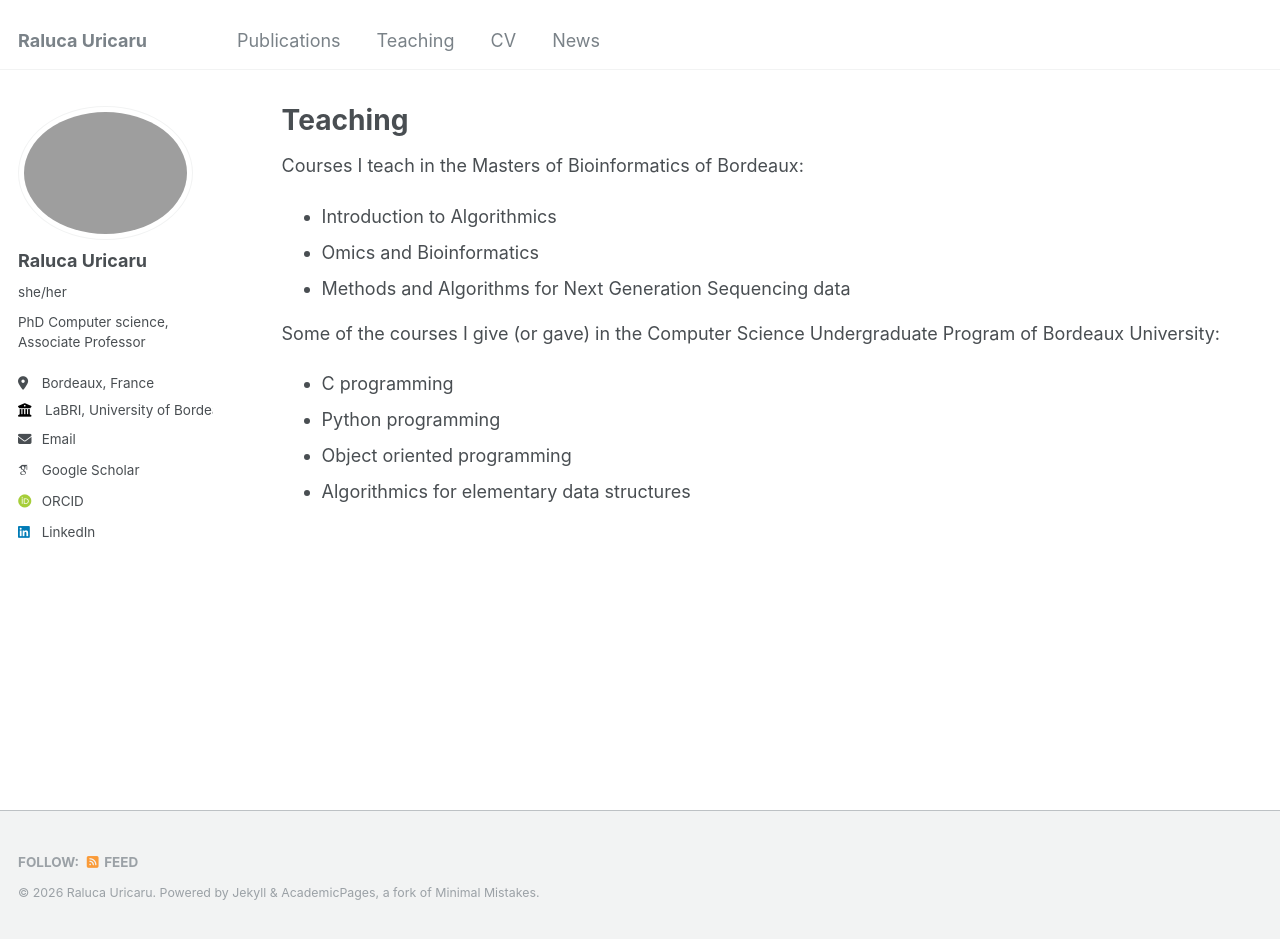
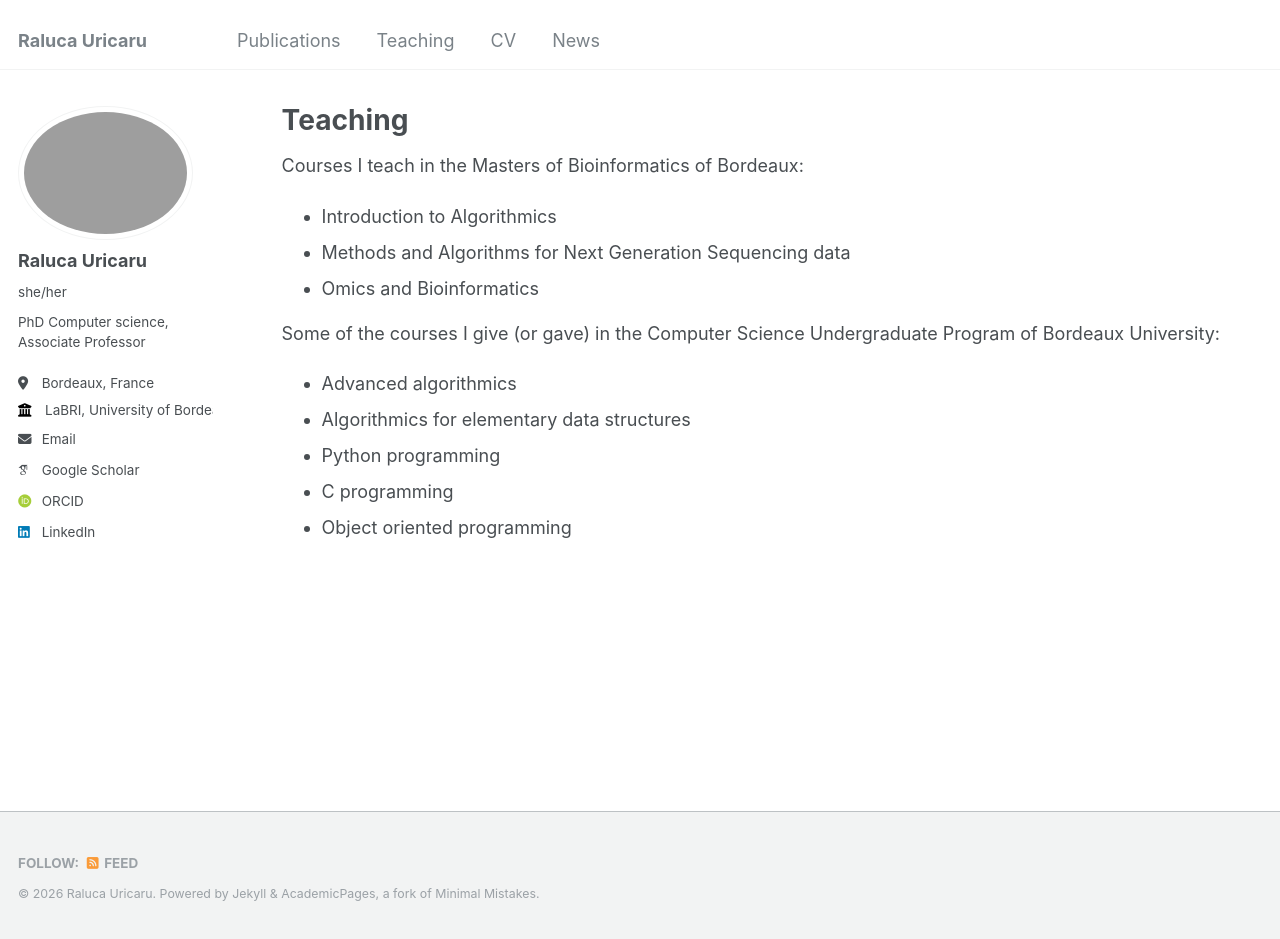
Before and after one commit to ruricaru/ruricaru.github.io, a Jekyll site: the page built from _pages/teaching.md, in a window 1280 px wide and 939 px high. Built offline with Jekyll 4.4.1, drawn with Linux system fonts in a browser that asks for light colours; some web fonts are replaced.

Commit message:
Update course listings in teaching.md

```diff
--- a/_pages/teaching.md
+++ b/_pages/teaching.md
@@ -8,12 +8,13 @@ author_profile: true
 Courses I teach in the Masters of Bioinformatics of Bordeaux:
 
 * Introduction to Algorithmics
+* Methods and Algorithms for Next Generation Sequencing data
 * Omics and Bioinformatics
-* Methods and Algorithms for Next Generation Sequencing data
 
 Some of the courses I give (or gave) in the Computer Science Undergraduate Program of Bordeaux University:
 
+* Advanced algorithmics
+* Algorithmics for elementary data structures
+* Python programming
 * C programming
-* Python programming
 * Object oriented programming
-* Algorithmics for elementary data structures
```
